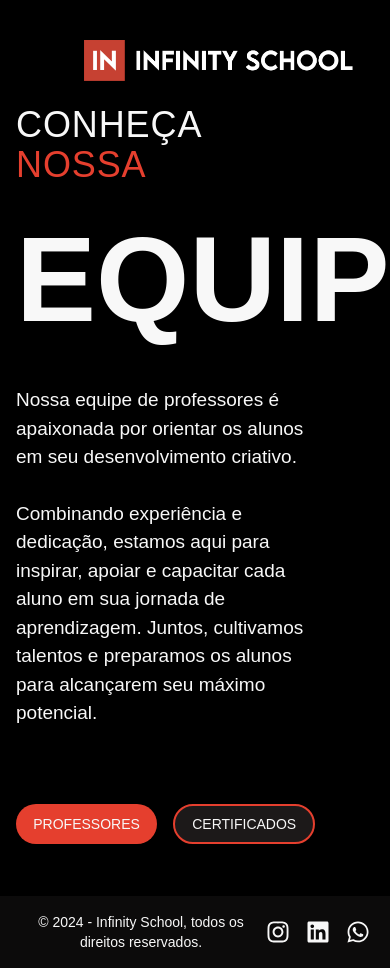
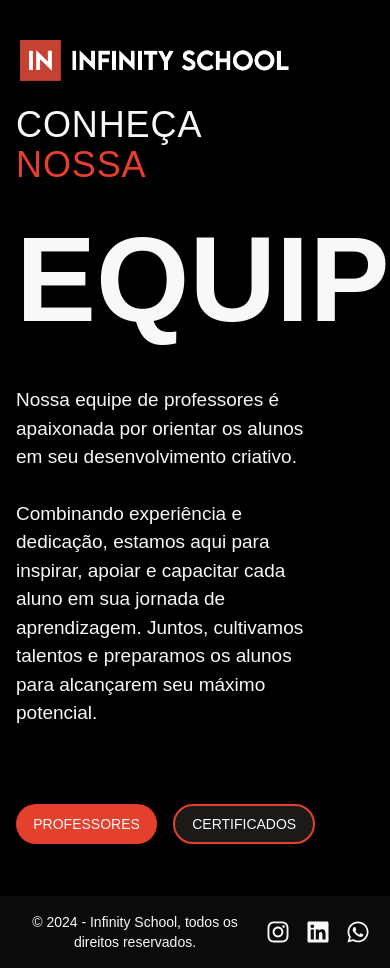
Before and after one commit to italogabl00/infinity-app, a React (Vite) app: page / in a window 390 px wide. Built offline with nearby package versions, Linux system fonts and the light colour scheme.

Commit message:
Feat:making layouts responsive

```diff
--- a/src/Pages/Professores.tsx
+++ b/src/Pages/Professores.tsx
@@ -68,7 +68,7 @@ function Professores() {
     <div className="sm:min-h-full min-h-full w-full flex flex-col items-center justify-center bg-gradient-to-b from-inallblack to-inblack text-inwhite overflow-hidden">
       <header className="bg-inblack md:bg-inred flex items-center z-30 justify-between fixed top-0 w-full shadow-md h-16">
         <div className="md:flex items-center justify-center w-full hidden">
-          <h3 className="uppercase font-extrabold text-2xl">{activeOption}</h3>
+          <h3 className="uppercase font-extrabold text-2xl md:pl-16">{activeOption}</h3>
         </div>
         <img
           src="/public/imagens/logoblack.png"
@@ -151,11 +151,10 @@ function Professores() {
         </div>
       )}
 
-      <h1 className="mt-12 text-[220px] lg:text-[160px] md:text-[120px] sm:text-[75px] sml:text-[65px] font-bold tracking-wider text-ingrey drop-shadow-sm font-bebas leading-none">
-        PROFESSORES
-      </h1>
-
-      <section className="min-h-[50vh] sm:space-x-3 w-full flex justify-center items-center p-12 sm:p-4 relative drop-shadow-xl">
+      <section className="min-h-[50vh] sm:space-x-3 w-full flex flex-col justify-center items-center p-12 sm:p-4 relative drop-shadow-xl">
+        <h1 className="sm:pt-8 mt-12 text-[220px] lg:text-[160px] md:text-[120px] sm:text-[75px] sml:text-[65px] font-bold tracking-wider text-ingrey drop-shadow-sm font-bebas leading-none">
+          PROFESSORES
+        </h1>
         <Switch
           className="absolute top-4 left-12 cursor-pointer"
           onToggle={handleToggleSwitch}
--- a/src/components/Footer.tsx
+++ b/src/components/Footer.tsx
@@ -3,7 +3,7 @@ import { FaInstagram, FaLinkedin, FaWhatsapp } from "react-icons/fa";
 function Footer() {
   return (
     <footer className="bg-gray-900 text-white py-4 text-center text-sm sticky top-[100vh] w-[100vw] bg-inallblack text-inwhite">
-      <div className="container mx-auto flex justify-between items-center px-4">
+      <div className="container mx-auto flex justify-between items-center px-4 gap-3">
         <div className="flex-grow text-center">
           <p>&copy; 2024 - Infinity School, todos os direitos reservados.</p>
         </div>
--- a/src/components/Header.tsx
+++ b/src/components/Header.tsx
@@ -11,7 +11,7 @@ const Header: React.FC = (): JSX.Element => {
   };
 
   return (
-    <header className="bg-inblack md:bg-inred md:min-w-[100vw] flex items-center z-30 justify-between fixed top-0 w-full shadow-md h-12">
+    <header className="bg-inblack md:bg-inred md:min-w-[100vw] flex flex-row items-center z-30 justify-between fixed top-0 w-full shadow-md h-12">
       <button className="md:hidden" onClick={handleToggleMenu}>
         <img
           className="h-4"
--- a/src/components/Logo.tsx
+++ b/src/components/Logo.tsx
@@ -5,7 +5,7 @@ const Logo: React.FC = (): JSX.Element => {
   return (
     <img
       src={LogoIN}
-      className="z-10 drop-shadow-xl  mt-4 max-w-lg md:max-w-md sm:max-w-4/5 ml-16"
+      className="z-10 drop-shadow-xl  mt-4 max-w-lg md:max-w-md sm:max-w-4/5 ml-16 sm:ml-0"
       alt="Logo da INFINITY School"
     />
   );
```
